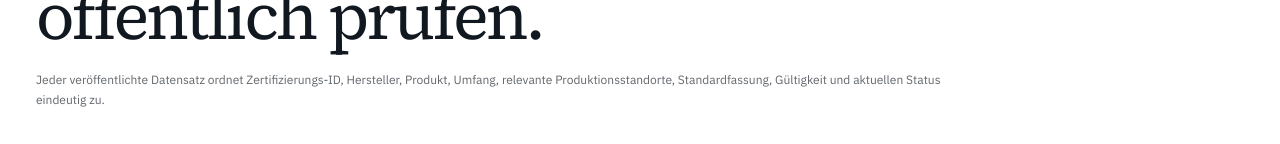
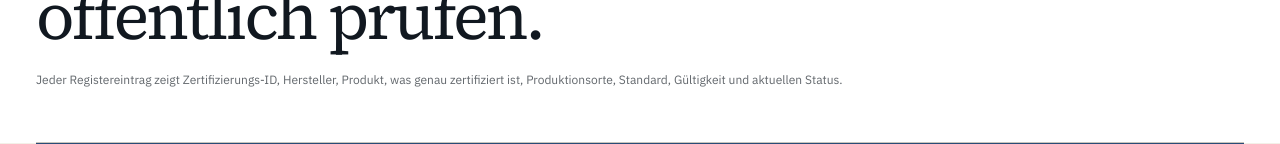
Before and after one commit to dennis-glaser-coder/human-certification-web, a Next.js app: page /register in a window 1280 px wide. Shown: the part 302-446 px from the top of the page. Built offline with nearby package versions, Linux system fonts and the light colour scheme; no server answers; the database is empty.

Commit message:
Finish register human copy cleanup

```diff
--- a/src/app/register/page.js
+++ b/src/app/register/page.js
@@ -75,8 +75,7 @@ export default function RegisterPage() {
         <BrandTrace compact />
         <h1>Zertifizierungen öffentlich prüfen.</h1>
         <p className="lead">
-          Jeder veröffentlichte Datensatz ordnet Zertifizierungs-ID, Hersteller, Produkt, Umfang, relevante Produktionsstandorte,
-          Standardfassung, Gültigkeit und aktuellen Status eindeutig zu.
+          Jeder Registereintrag zeigt Zertifizierungs-ID, Hersteller, Produkt, was genau zertifiziert ist, Produktionsorte, Standard, Gültigkeit und aktuellen Status.
         </p>
       </section>
 
```
